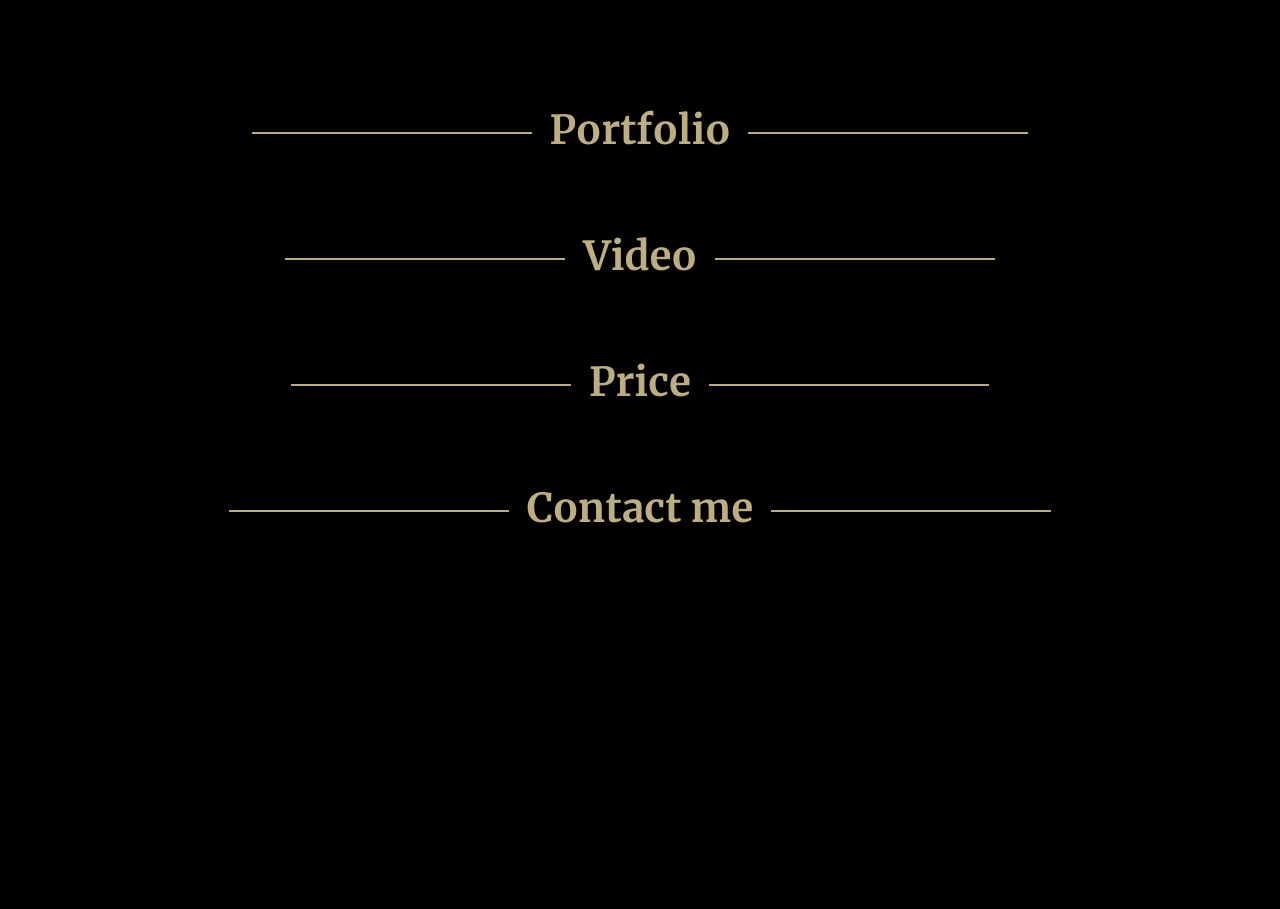
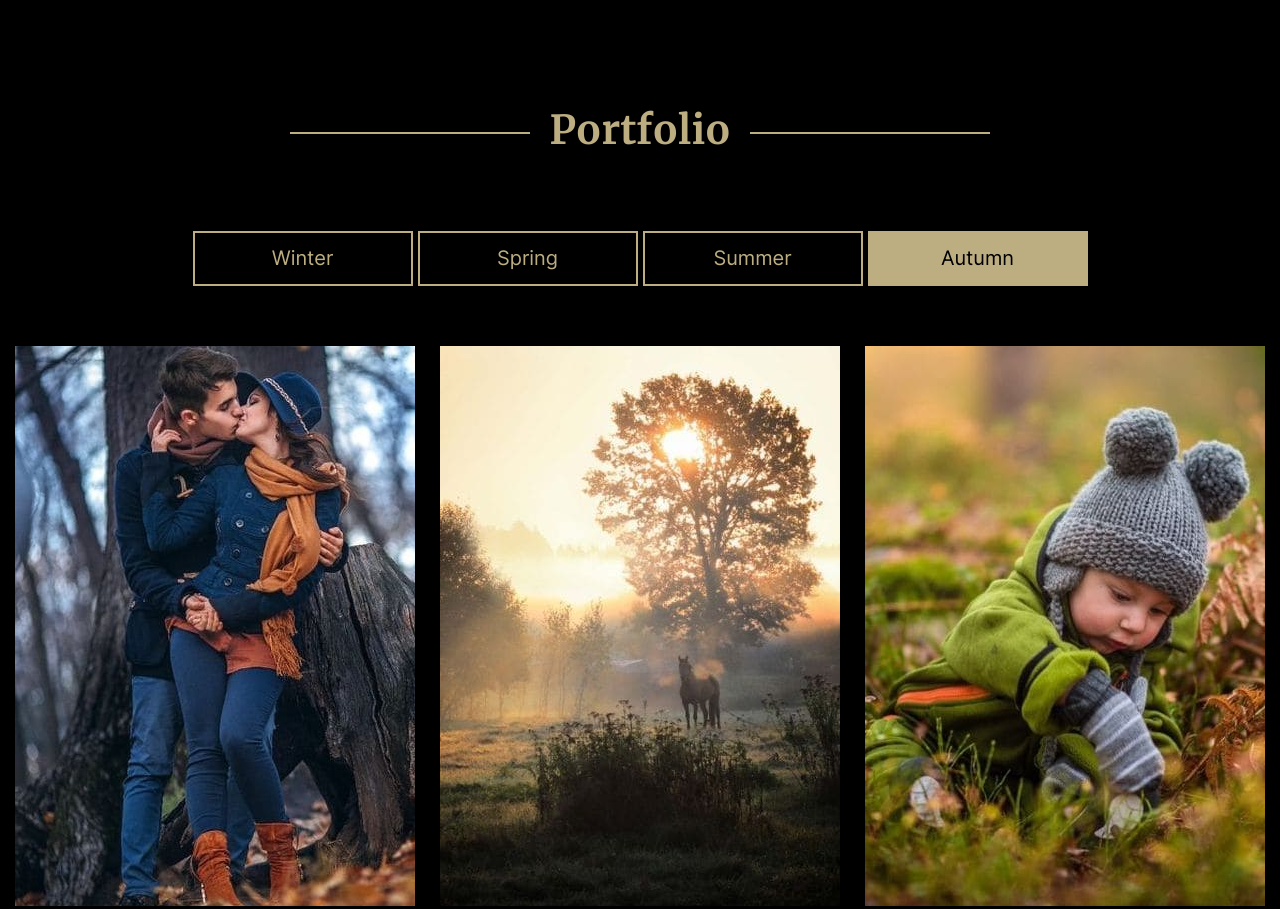
Before and after one commit to RomanBaukin/RSSchool-PreSchool-2022, a plain HTML site: page portfolio/index.html in a window 1280 px wide. Shown: the part 1402-2311 px from the top of the page. Before the commit the page ends 2013 px from the top, so only its background shows below. Drawn offline with Linux system fonts and the light colour scheme.

Commit message:
feat: add portfolio section

```diff
--- a/portfolio/index.html
+++ b/portfolio/index.html
@@ -79,6 +79,32 @@
 
       <section class="portfolio">
         <h2 class="portfolio-title subtitle">Portfolio</h2>
+        <div class="portfolio__tabs tabs">
+          <button class="tabs__button">Winter</button>
+          <!-- /.tabs__button -->
+          <button class="tabs__button">Spring</button>
+          <!-- /.tabs__button -->
+          <button class="tabs__button">Summer</button>
+          <!-- /.tabs__button -->
+          <button class="tabs__button tabs__button--active">Autumn</button>
+          <!-- /.tabs__button -->
+        </div>
+        <!-- /.tabs -->
+        <div class="portfolio__grid grid">
+          <div class="grid__item"></div>
+          <!-- /.grid__item -->
+          <div class="grid__item"></div>
+          <!-- /.grid__item -->
+          <div class="grid__item"></div>
+          <!-- /.grid__item -->
+          <div class="grid__item"></div>
+          <!-- /.grid__item -->
+          <div class="grid__item"></div>
+          <!-- /.grid__item -->
+          <div class="grid__item"></div>
+          <!-- /.grid__item -->
+        </div>
+        <!-- /.portfolio__grid -->
       </section>
       <!-- /.portfolio -->
 
--- a/portfolio/style.css
+++ b/portfolio/style.css
@@ -186,3 +186,73 @@ a {
   line-height: 200%;
   text-align: center;
 }
+
+.portfolio {
+  margin-bottom: 115px;
+}
+
+.portfolio-title::before,
+.portfolio-title::after {
+  width: 240px;
+  margin: 0 20px;
+}
+
+.tabs {
+  display: flex;
+  justify-content: center;
+  gap: 5px;
+  margin-top: -2px;
+  margin-bottom: 60px;
+}
+
+.tabs__button {
+  width: 220px;
+  height: 55px;
+  color: var(--color-gold);
+  background: var(--color-black);
+  border: 2px solid var(--color-gold);
+  font-size: var(--font3);
+}
+
+.tabs__button--active {
+  color: var(--color-black);
+  background: var(--color-gold);
+}
+
+.grid {
+  display: grid;
+  padding: 0 15px;
+  grid-template-columns: 1fr 1fr 1fr;
+  gap: 25px;
+  justify-items: stretch;
+  align-items: stretch;
+}
+
+.grid__item {
+  height: 560px;
+  background-repeat: no-repeat;
+}
+
+.grid__item:nth-child(1) {
+  background-image: url('./assets/img/portfolio-img.png');
+}
+
+.grid__item:nth-child(2) {
+  background-image: url('./assets/img/portfolio-img-02.png');
+}
+
+.grid__item:nth-child(3) {
+  background-image: url('./assets/img/portfolio-img-03.png');
+}
+
+.grid__item:nth-child(4) {
+  background-image: url('./assets/img/portfolio-img-04.png');
+}
+
+.grid__item:nth-child(5) {
+  background-image: url('./assets/img/portfolio-img-05.png');
+}
+
+.grid__item:nth-child(6) {
+  background-image: url('./assets/img/portfolio-img-06.png');
+}
```
